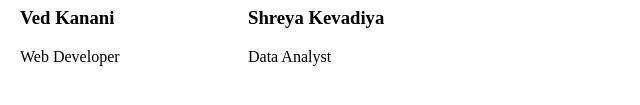
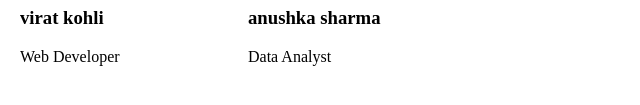
Before and after one commit to Ved-Kanani/Fullstack-Development, a plain HTML site: page CSS/cardhover.html in a window 1280 px wide. Shown: the part 225-330 px from the top of the page, 0-640 px from the left. Drawn offline with Linux system fonts and the light colour scheme.

```diff
--- a/CSS/cardhover.html
+++ b/CSS/cardhover.html
@@ -10,14 +10,14 @@
     <div class="card">
     <img src="man.jpg" alt="man"/>
     <div class="desc">
-        <h3>Ved Kanani</h3>
+        <h3>virat kohli</h3>
         <p>Web Developer</p>
         </div>
     </div>
         <div class="card">
         <img src="women.jpg" alt="women"/>
         <div class="desc">
-            <h3>Shreya Kevadiya</h3>
+            <h3>anushka sharma</h3>
             <p>Data Analyst</p>
             </div>
     </div>
```
